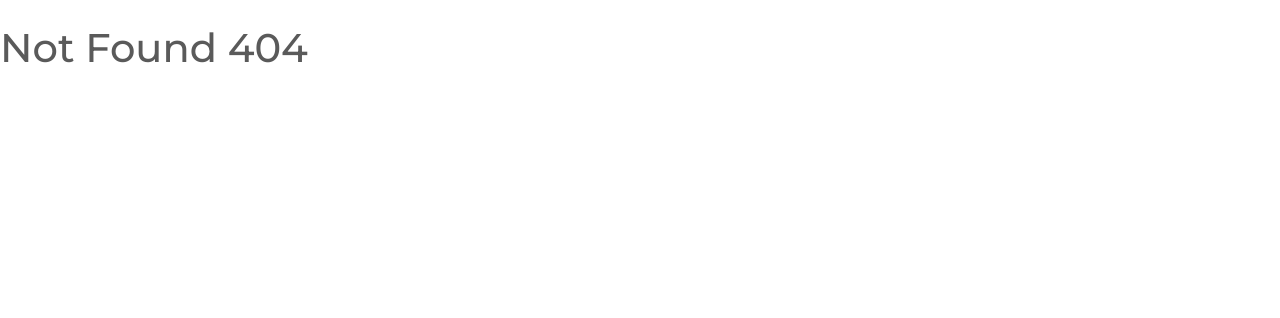
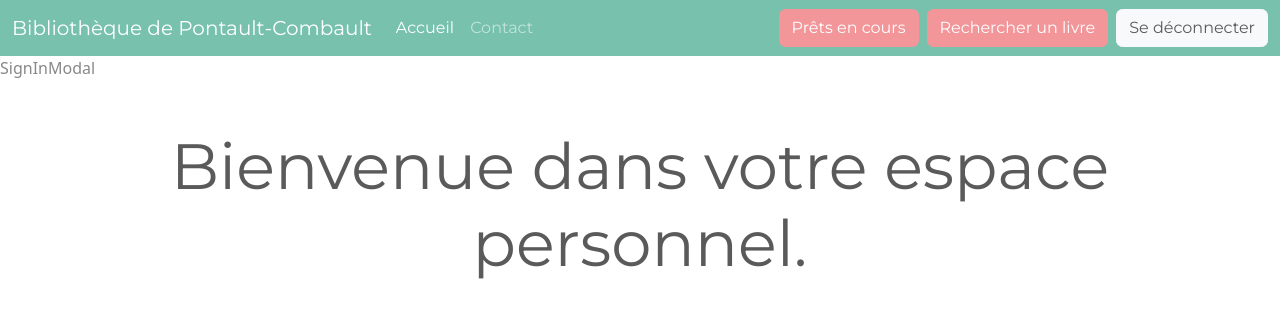
Before and after one commit to MTorbayy/biblio-app-mern, a React (Create React App) app in the folder client/: page /private/private-home in a window 1280 px wide. Before the commit this address had no page. Shown: the top 318 px of the page. Built offline with nearby package versions, Linux system fonts and the light colour scheme; no server answers; sample sign-in values are in the browser's storage.

Commit message:
added signup feature with firebase and private routes

```diff
--- a/client/src/App.js
+++ b/client/src/App.js
@@ -2,6 +2,10 @@
 import NavBar from './components/NavBar'
 import {Routes, Route} from 'react-router-dom'
 import HomePage from './pages/HomePage'
+import Private from "./pages/Private/Private"
+import PrivateHome from "./pages/Private/PrivateHome/PrivateHome"
+import SignInModal from './components/SignInModal'
+import SignUpModal from './components/SignUpModal'
 
 
 function App() {
@@ -22,10 +26,17 @@ function App() {
 
   return (
     <>
+      <NavBar/>
+      <SignUpModal/>
+      <SignInModal/>
       <Routes>
         <Route path="/" element={<HomePage/>} />
         <Route path='/contact' element={<h1 className='mt-4'>Contact</h1>}/>
         <Route path='/rechercher' element={<h1 className='mt-4'>Rechercher un livre</h1>}/>
+        <Route path="/private" element={<Private />}>
+          <Route path="/private/private-home" element={<PrivateHome />} />
+          <Route path="/private/prets-en-cours" element={<h1 className='mt-4'>Prêts en cours</h1>} />
+        </Route>
         <Route path='/*' element={<h1 className='mt-4'>Not Found 404</h1>}/>
       </Routes>
     </>
--- a/client/src/components/NavBar.js
+++ b/client/src/components/NavBar.js
@@ -1,14 +1,28 @@
 import { useState, useContext } from 'react'
 import { UserContext } from '../context/userContext'
-import { Link } from 'react-router-dom'
-import SignUpModal from './SignUpModal'
+import { Link, useNavigate } from 'react-router-dom'
+import { signOut } from 'firebase/auth'
+import { auth } from '../firebase-config'
 
 export default function NavBar() {
 
-  const {toggleModals} = useContext(UserContext)
+  const {toggleModals, currentUser} = useContext(UserContext)
+
+  const navigate = useNavigate()
+
+  //Déconnection de l'utilisateur
+  const logOut = async () => {
+      try {
+        await signOut(auth)
+        navigate("/")
+      } catch {
+        alert("Une erreur s'est produite lors de la tentative de déconnexion. Veuillez vérifier votre connexion internet et ré-essayer.")
+      }
+  }
 
   return (
       <>
+      {!currentUser ? (
         <nav className="navbar navbar-expand-lg navbar-dark bg-primary">
             <div className="container-fluid">
                 <Link className="navbar-brand" to="/">Bibliothèque de Pontault-Combault</Link>
@@ -45,6 +59,39 @@ export default function NavBar() {
                 </div>
             </div>
         </nav>
+      ) : (
+        <nav className="navbar navbar-expand-lg navbar-dark bg-primary">
+            <div className="container-fluid">
+                <Link className="navbar-brand" to="/">Bibliothèque de Pontault-Combault</Link>
+                <button className="navbar-toggler" type="button" data-bs-toggle="collapse" data-bs-target="#navbarColor01" aria-controls="navbarColor01" aria-expanded="false" aria-label="Toggle navigation">
+                <span className="navbar-toggler-icon"></span>
+                </button>
+
+                <div className="collapse navbar-collapse" id="navbarColor01">
+                <ul className="navbar-nav me-auto">
+                    <li className="nav-item">
+                    <Link className="nav-link active" to="/">Accueil
+                        <span className="visually-hidden">(current)</span>
+                    </Link>
+                    </li>
+                    <li className="nav-item">
+                    <Link className="nav-link" to="/contact">Contact</Link>
+                    </li>
+                </ul>
+
+                    <Link className="btn btn-secondary my-2 my-sm-0 me-2" to="/private/prets-en-cours">Prêts en cours</Link>
+
+                    <Link className="btn btn-secondary my-2 my-sm-0 me-2" to="/rechercher">Rechercher un livre</Link>
+
+                    <button
+                    onClick={logOut}
+                    className="btn btn-light my-2 my-sm-0 "
+                    >Se déconnecter</button>
+                </div>
+            </div>
+        </nav>
+      )}
+
         </>
   )
 }
--- a/client/src/context/userContext.js
+++ b/client/src/context/userContext.js
@@ -1,12 +1,42 @@
 import { createContext, useState, useEffect } from "react"
+import {
+    signInWithEmailAndPassword, //s'identifier
+    createUserWithEmailAndPassword, //s'inscrire
+    onAuthStateChanged // Observer : prise en compte des changements (connexion, deconnexion etc)
+} from "firebase/auth"
+import {auth} from "../firebase-config" //Pour obtenir une autorisation de connexion
 
 
 export const UserContext = createContext()
 
 export function UserContextProvider(props) { //Composant d'ordre supérieur permettant de transmettre les données au reste de l'application
 
+    //Création nouvel utilisateur
+    const signUp = (email, pwd) => createUserWithEmailAndPassword(auth, email, pwd)
+
+    //Connexion
+    const signIn = (email, pwd) => signInWithEmailAndPassword(auth, email, pwd)
+
+    //Gestion utilisateur
+    const [currentUser, setCurrentUser] = useState()
+    const [loadingData, setLoadingData] = useState(true)
+
+    //Identificatione et stockage dans une variable de l'utilisateur connecté
+    useEffect(() => {
+
+        const unsubscribe = onAuthStateChanged(auth, (currentUser) => {
+            setCurrentUser(currentUser)
+            setLoadingData(false)
+            console.log(currentUser.uid)
+        })
+
+        //Déconnexion lors de la destruction du composant (cleanup function)
+        return unsubscribe
 
 
+    }, [])
+
+    //Gestion des modales
     const [modalState, setModalState] = useState({
         signUpModal: false,
         signInModal: false
@@ -34,11 +64,11 @@ export function UserContextProvider(props) { //Composant d'ordre supérieur perm
     }
 
     return (
-        <UserContext.Provider value={{modalState, toggleModals}}>
-            {props.children}
+        <UserContext.Provider value={{modalState, toggleModals, signUp, currentUser}}>
+            {!loadingData && props.children}
         {/* Ici props.children correspond à App */}
+        {/* On envoie le props.children seulement quand les données sont chargées grâce à loadingData */}
         </UserContext.Provider>
     )
-    //, signUp, currentUser, signIn
-    //!loadingData &&
+    //, signIn
 }
--- a/client/src/pages/HomePage.js
+++ b/client/src/pages/HomePage.js
@@ -1,20 +1,23 @@
-import {useState} from 'react'
-import SignInModal from '../components/SignInModal'
-import SignUpModal from '../components/SignUpModal'
-import NavBar from '../components/NavBar'
+import {useContext, useState} from 'react'
+import { UserContext } from '../context/userContext'
+
 
 export default function HomePage() {
 
+  const {currentUser} = useContext(UserContext)
 
   return (
     <>
-      <SignUpModal/>
-      <SignInModal/>
-      <NavBar/>
       <div className="container p-5">
 
         <h1 className="mt-4 display-2 text-center">Bienvenue sur le site de la bibliothèque de Pontault-Combault.</h1>
-        <h2 className='mt-1 text-center'>Inscrivez-vous ou connectez vous pour gérer vos emprunts de livres.</h2>
+
+        {!currentUser ? (
+          <h2 className='mt-1 text-center'>Inscrivez-vous ou connectez-vous pour gérer vos emprunts de livres.</h2>
+        ) : (
+          <h2 className='mt-1 text-center'>Vous êtes connecté.e à votre espace personnel.</h2>
+        )}
+
 
       </div>
     </>
--- /dev/null
+++ b/client/src/pages/Private/Private.js
@@ -0,0 +1,23 @@
+import React, {useContext} from 'react'
+import { UserContext } from '../../context/userContext'
+import {Outlet, useLocation, Navigate } from 'react-router-dom'
+//Outlet permet de montrer des routes imbriquées
+//useLocation permet d'avoir des infos sur la location
+
+export default function Private() {
+
+    const {currentUser} = useContext(UserContext)
+    console.log("PRIVATE", currentUser)
+
+    //Si pas de user, alors back to home :
+    if(!currentUser) {
+        return <Navigate to="/" />
+    }
+
+  return (
+  <div>
+      <Outlet />
+      {/* Sortie de la route imbriquée, ici PrivateHome comme défini dans App.js */}
+  </div>
+  )
+}
--- /dev/null
+++ b/client/src/pages/Private/PrivateHome/PrivateHome.js
@@ -0,0 +1,11 @@
+import React from 'react'
+
+export default function PrivateHome() {
+  return (
+    <>
+        <div className="container p-5">
+            <h1 className="display-3 text-center mb-4">Bienvenue dans votre espace personnel.</h1>
+        </div>
+    </>
+  )
+}
```
Also changed, not shown: client/src/components/PrivateNavbar.js (added, +54 -0 lines), client/src/components/SignUpModal.js (+85 -5 lines). Lines whose indentation alone changed are shown as unchanged.
